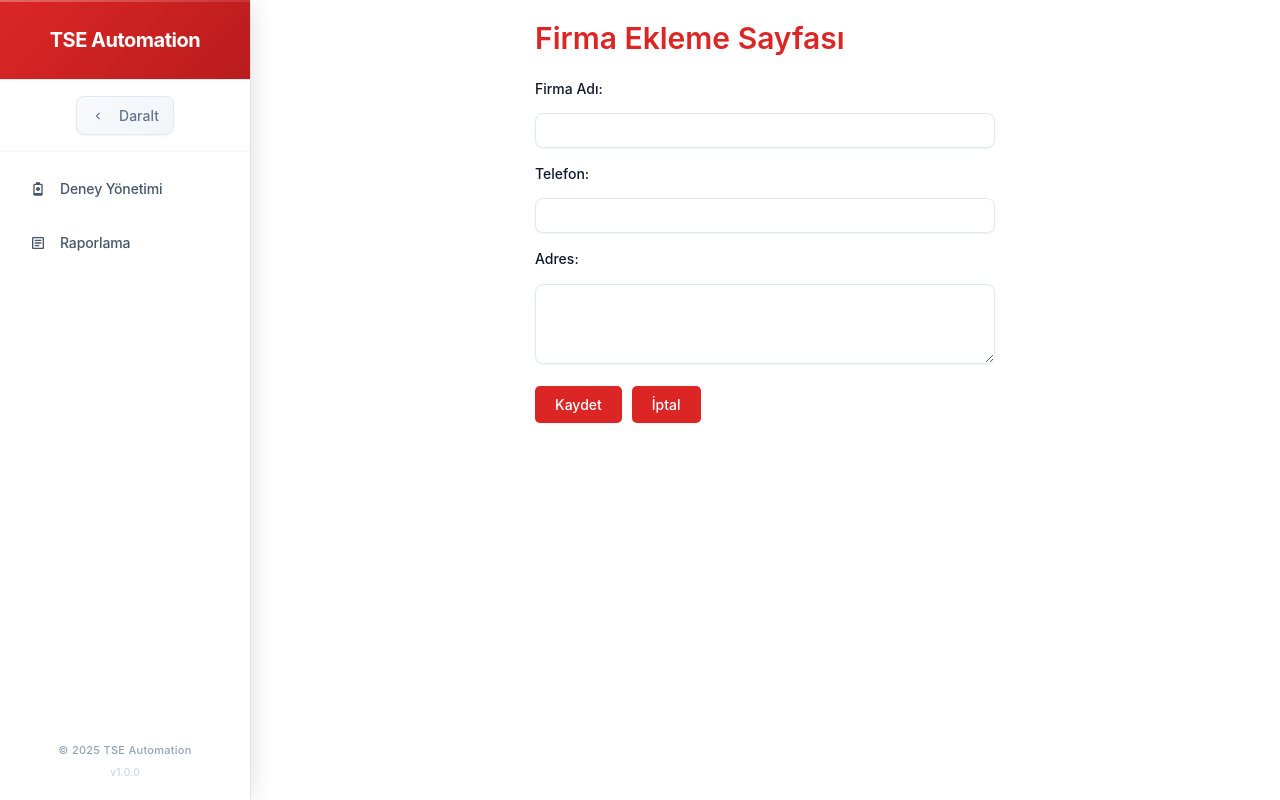
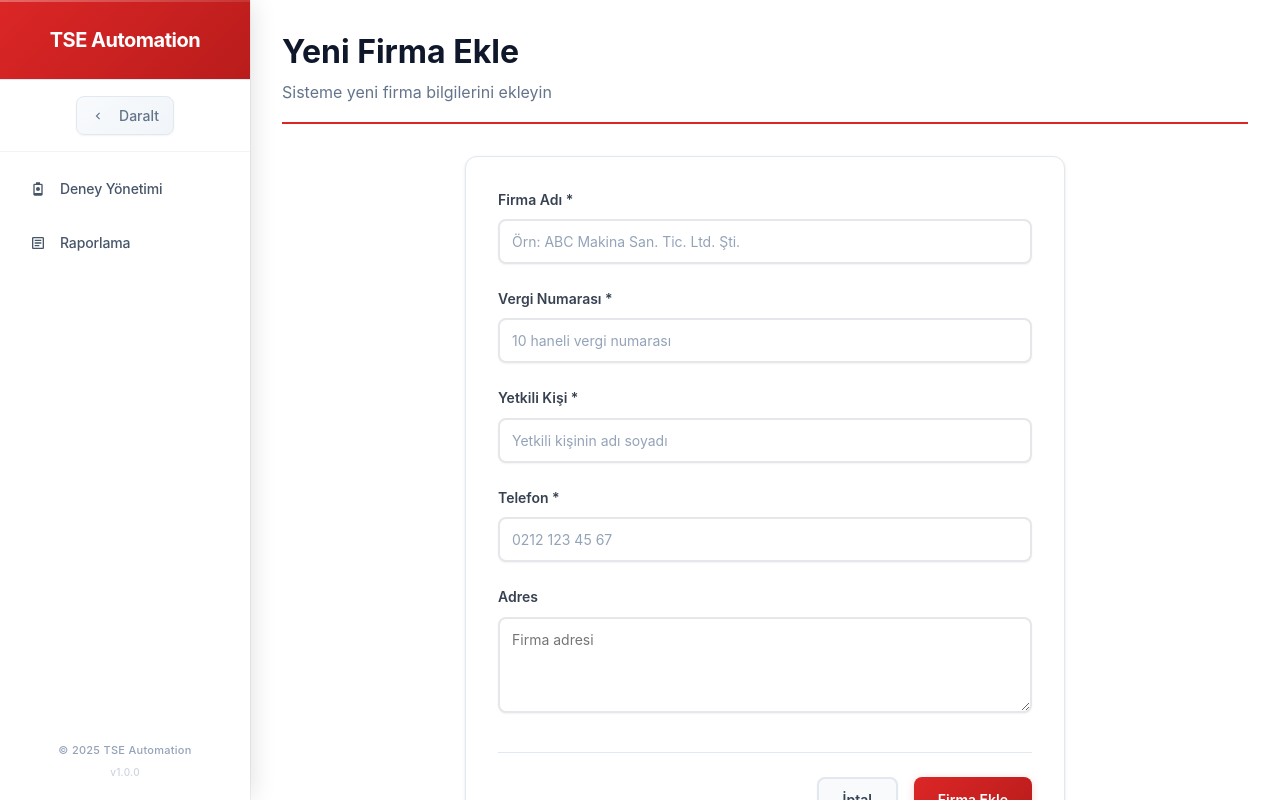
Before and after one commit to LabXpert/TSE_Automation_WEB, a React (Vite) app: page /firma-ekle in a window 1280 px wide. Built offline with nearby package versions, Linux system fonts and the light colour scheme.

Commit message:
Complete company management system with consistent UI design

```diff
--- a/src/pages/DeneyEkle/FirmaEkle/FirmaEkleView.tsx
+++ b/src/pages/DeneyEkle/FirmaEkle/FirmaEkleView.tsx
@@ -2,44 +2,299 @@ import React from 'react';
 
 const FirmaEkleView: React.FC = () => {
   return (
-    <div style={{ padding: '20px', maxWidth: '500px', margin: '0 auto' }}>
-      <h2 style={{ color: '#dc2626', marginBottom: '20px' }}>Firma Ekleme Sayfası</h2>
-
-      <div style={{ marginBottom: '15px' }}>
-        <label>Firma Adı:</label>
-        <input type="text" style={{ width: '100%', padding: '8px', marginTop: '5px' }} />
+    <div style={{
+      padding: '32px',
+      fontFamily: 'inherit',
+      minHeight: '100vh',
+      background: '#ffffff'
+    }}>
+      {/* Sayfa Başlığı */}
+      <div style={{
+        marginBottom: '32px',
+        textAlign: 'left',
+        borderBottom: '2px solid #dc2626',
+        paddingBottom: '16px'
+      }}>
+        <h1 style={{
+          fontSize: '32px',
+          fontWeight: '700',
+          color: '#0f172a',
+          margin: '0 0 8px 0'
+        }}>
+          Yeni Firma Ekle
+        </h1>
+        <p style={{
+          fontSize: '16px',
+          color: '#64748b',
+          margin: '0'
+        }}>
+          Sisteme yeni firma bilgilerini ekleyin
+        </p>
       </div>
 
-      <div style={{ marginBottom: '15px' }}>
-        <label>Telefon:</label>
-        <input type="text" style={{ width: '100%', padding: '8px', marginTop: '5px' }} />
+      {/* Form Kartı */}
+      <div style={{
+        background: '#ffffff',
+        borderRadius: '12px',
+        padding: '32px',
+        boxShadow: '0 1px 3px rgba(0, 0, 0, 0.1)',
+        border: '1px solid #e2e8f0',
+        maxWidth: '600px',
+        margin: '0 auto'
+      }}>
+        {/* Firma Adı */}
+        <div style={{ marginBottom: '24px' }}>
+          <label style={{
+            display: 'block',
+            marginBottom: '8px',
+            fontWeight: '600',
+            color: '#374151',
+            fontSize: '14px'
+          }}>
+            Firma Adı *
+          </label>
+          <input
+            type="text"
+            placeholder="Örn: ABC Makina San. Tic. Ltd. Şti."
+            style={{
+              width: '100%',
+              padding: '12px',
+              border: '2px solid #e5e7eb',
+              borderRadius: '8px',
+              fontSize: '14px',
+              backgroundColor: '#ffffff',
+              color: '#374151',
+              outline: 'none',
+              transition: 'all 0.2s ease',
+              boxSizing: 'border-box'
+            }}
+            onFocus={(e) => {
+              e.target.style.borderColor = '#dc2626';
+              e.target.style.boxShadow = '0 0 0 3px rgba(220, 38, 38, 0.1)';
+            }}
+            onBlur={(e) => {
+              e.target.style.borderColor = '#e5e7eb';
+              e.target.style.boxShadow = 'none';
+            }}
+          />
         </div>
 
-      <div style={{ marginBottom: '15px' }}>
-        <label>Adres:</label>
-        <textarea style={{ width: '100%', padding: '8px', marginTop: '5px', height: '80px' }} />
+        {/* Vergi No */}
+        <div style={{ marginBottom: '24px' }}>
+          <label style={{
+            display: 'block',
+            marginBottom: '8px',
+            fontWeight: '600',
+            color: '#374151',
+            fontSize: '14px'
+          }}>
+            Vergi Numarası *
+          </label>
+          <input
+            type="text"
+            placeholder="10 haneli vergi numarası"
+            style={{
+              width: '100%',
+              padding: '12px',
+              border: '2px solid #e5e7eb',
+              borderRadius: '8px',
+              fontSize: '14px',
+              backgroundColor: '#ffffff',
+              color: '#374151',
+              outline: 'none',
+              transition: 'all 0.2s ease',
+              boxSizing: 'border-box'
+            }}
+            onFocus={(e) => {
+              e.target.style.borderColor = '#dc2626';
+              e.target.style.boxShadow = '0 0 0 3px rgba(220, 38, 38, 0.1)';
+            }}
+            onBlur={(e) => {
+              e.target.style.borderColor = '#e5e7eb';
+              e.target.style.boxShadow = 'none';
+            }}
+          />
         </div>
 
-      <button style={{
-        backgroundColor: '#dc2626',
-        color: 'white',
-        padding: '10px 20px',
-        border: 'none',
-        borderRadius: '5px',
-        marginRight: '10px'
+        {/* Yetkili İsmi */}
+        <div style={{ marginBottom: '24px' }}>
+          <label style={{
+            display: 'block',
+            marginBottom: '8px',
+            fontWeight: '600',
+            color: '#374151',
+            fontSize: '14px'
           }}>
-        Kaydet
+            Yetkili Kişi *
+          </label>
+          <input
+            type="text"
+            placeholder="Yetkili kişinin adı soyadı"
+            style={{
+              width: '100%',
+              padding: '12px',
+              border: '2px solid #e5e7eb',
+              borderRadius: '8px',
+              fontSize: '14px',
+              backgroundColor: '#ffffff',
+              color: '#374151',
+              outline: 'none',
+              transition: 'all 0.2s ease',
+              boxSizing: 'border-box'
+            }}
+            onFocus={(e) => {
+              e.target.style.borderColor = '#dc2626';
+              e.target.style.boxShadow = '0 0 0 3px rgba(220, 38, 38, 0.1)';
+            }}
+            onBlur={(e) => {
+              e.target.style.borderColor = '#e5e7eb';
+              e.target.style.boxShadow = 'none';
+            }}
+          />
+        </div>
+
+        {/* Telefon */}
+        <div style={{ marginBottom: '24px' }}>
+          <label style={{
+            display: 'block',
+            marginBottom: '8px',
+            fontWeight: '600',
+            color: '#374151',
+            fontSize: '14px'
+          }}>
+            Telefon *
+          </label>
+          <input
+            type="tel"
+            placeholder="0212 123 45 67"
+            style={{
+              width: '100%',
+              padding: '12px',
+              border: '2px solid #e5e7eb',
+              borderRadius: '8px',
+              fontSize: '14px',
+              backgroundColor: '#ffffff',
+              color: '#374151',
+              outline: 'none',
+              transition: 'all 0.2s ease',
+              boxSizing: 'border-box'
+            }}
+            onFocus={(e) => {
+              e.target.style.borderColor = '#dc2626';
+              e.target.style.boxShadow = '0 0 0 3px rgba(220, 38, 38, 0.1)';
+            }}
+            onBlur={(e) => {
+              e.target.style.borderColor = '#e5e7eb';
+              e.target.style.boxShadow = 'none';
+            }}
+          />
+        </div>
+
+        {/* Adres */}
+        <div style={{ marginBottom: '32px' }}>
+          <label style={{
+            display: 'block',
+            marginBottom: '8px',
+            fontWeight: '600',
+            color: '#374151',
+            fontSize: '14px'
+          }}>
+            Adres
+          </label>
+          <textarea
+            placeholder="Firma adresi"
+            rows={4}
+            style={{
+              width: '100%',
+              padding: '12px',
+              border: '2px solid #e5e7eb',
+              borderRadius: '8px',
+              fontSize: '14px',
+              backgroundColor: '#ffffff',
+              color: '#374151',
+              outline: 'none',
+              transition: 'all 0.2s ease',
+              boxSizing: 'border-box',
+              resize: 'vertical',
+              fontFamily: 'inherit'
+            }}
+            onFocus={(e) => {
+              e.target.style.borderColor = '#dc2626';
+              e.target.style.boxShadow = '0 0 0 3px rgba(220, 38, 38, 0.1)';
+            }}
+            onBlur={(e) => {
+              e.target.style.borderColor = '#e5e7eb';
+              e.target.style.boxShadow = 'none';
+            }}
+          />
+        </div>
+
+        {/* Butonlar */}
+        <div style={{
+          display: 'flex',
+          justifyContent: 'flex-end',
+          gap: '16px',
+          borderTop: '1px solid #e2e8f0',
+          paddingTop: '24px'
+        }}>
+          <button
+            type="button"
+            style={{
+              display: 'flex',
+              alignItems: 'center',
+              gap: '8px',
+              padding: '12px 24px',
+              background: '#f8fafc',
+              color: '#374151',
+              border: '2px solid #e2e8f0',
+              borderRadius: '8px',
+              fontSize: '14px',
+              fontWeight: '600',
+              cursor: 'pointer',
+              transition: 'all 0.3s ease'
+            }}
+            onMouseEnter={(e) => {
+              e.currentTarget.style.background = '#f1f5f9';
+              e.currentTarget.style.borderColor = '#cbd5e1';
+            }}
+            onMouseLeave={(e) => {
+              e.currentTarget.style.background = '#f8fafc';
+              e.currentTarget.style.borderColor = '#e2e8f0';
+            }}
+          >
+            İptal
           </button>
 
-      <button style={{
-        backgroundColor: '#gray',
-        color: 'white',
-        padding: '10px 20px',
+          <button
+            type="submit"
+            style={{
+              display: 'flex',
+              alignItems: 'center',
+              gap: '8px',
+              padding: '12px 24px',
+              background: 'linear-gradient(135deg, #dc2626 0%, #b91c1c 100%)',
+              color: '#ffffff',
               border: 'none',
-        borderRadius: '5px'
-      }}>
-        İptal
+              borderRadius: '8px',
+              fontSize: '14px',
+              fontWeight: '600',
+              cursor: 'pointer',
+              transition: 'all 0.3s ease',
+              boxShadow: '0 2px 8px rgba(220, 38, 38, 0.2)'
+            }}
+            onMouseEnter={(e) => {
+              e.currentTarget.style.transform = 'translateY(-1px)';
+              e.currentTarget.style.boxShadow = '0 4px 12px rgba(220, 38, 38, 0.3)';
+            }}
+            onMouseLeave={(e) => {
+              e.currentTarget.style.transform = 'translateY(0)';
+              e.currentTarget.style.boxShadow = '0 2px 8px rgba(220, 38, 38, 0.2)';
+            }}
+          >
+            Firma Ekle
           </button>
+        </div>
+      </div>
     </div>
   );
 };
--- a/src/pages/Raporla/RaporlaView.tsx
+++ b/src/pages/Raporla/RaporlaView.tsx
@@ -13,19 +13,24 @@ function RaporlaView({ kayitlariListesi }: RaporlaViewProps) {
       background: '#ffffff'
     }}>
       {/* Page Header */}
-      <div style={{ marginBottom: '32px', textAlign: 'left' }}>
+      <div style={{
+        marginBottom: '32px',
+        textAlign: 'left',
+        borderBottom: '2px solid #dc2626',
+        paddingBottom: '16px'
+      }}>
         <h1 style={{
           fontSize: '32px',
           fontWeight: '700',
           color: '#0f172a',
-          marginBottom: '8px',
+          margin: '0 0 8px 0',
           letterSpacing: '-0.025em'
         }}>
           Deney Raporları
         </h1>
         <p style={{
           color: '#64748b',
-          fontSize: '18px',
+          fontSize: '16px',
           margin: 0
         }}>
           Kayıtlı tüm deney verilerini görüntüleyin
```
Also changed, not shown: src/pages/DeneyEkle/DeneyEkleView.tsx (+40 -27 lines). Lines whose indentation alone changed are shown as unchanged.
